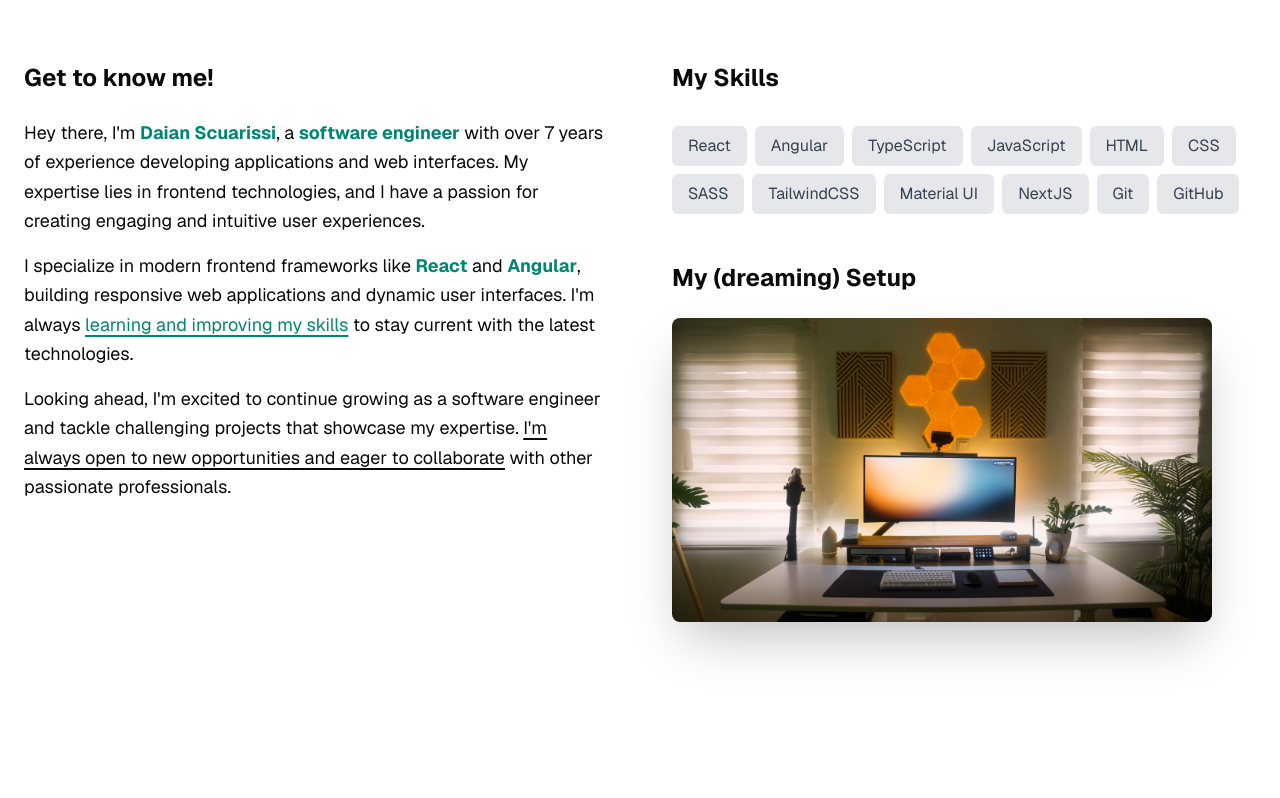
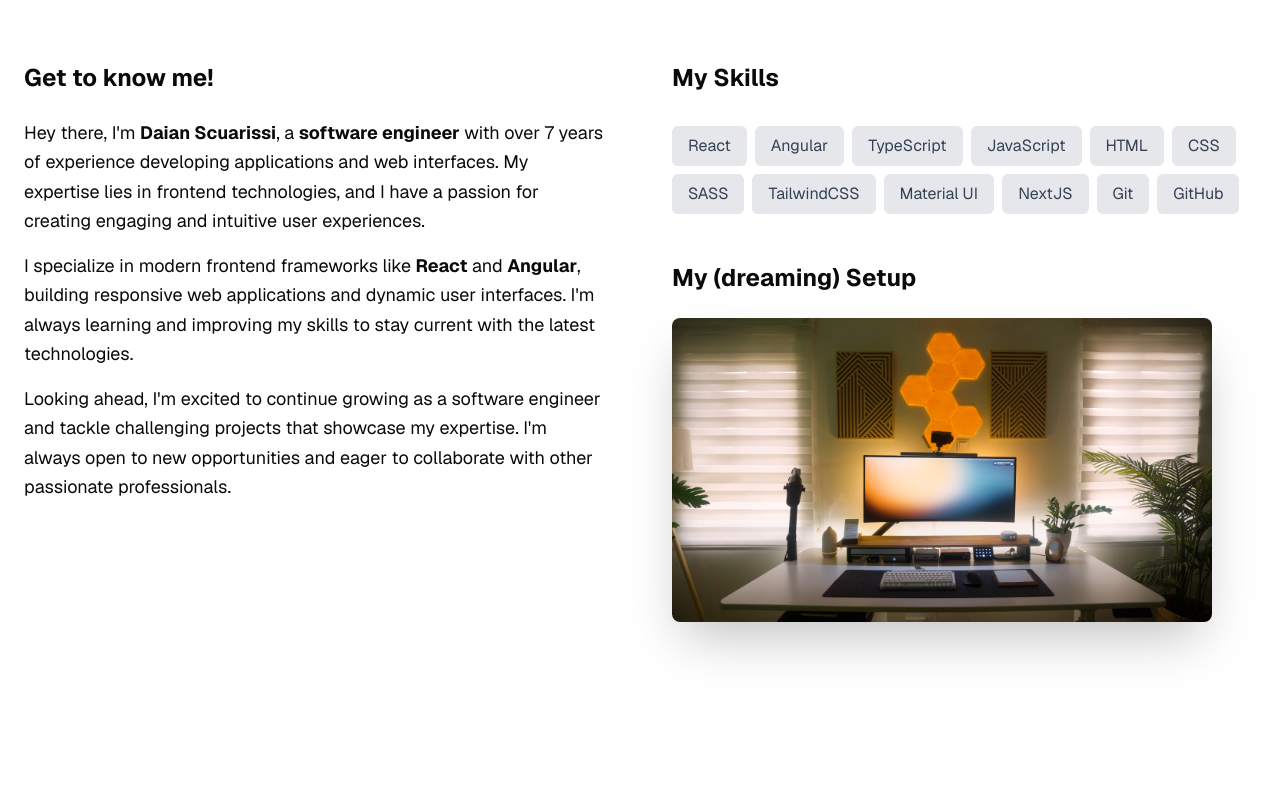
Before and after one commit to SDaian/ds-theme-portfolio, a Next.js app: page / in a window 1280 px wide. Shown: the part 1022-1820 px from the top of the page. Built offline with nearby package versions, Linux system fonts and the light colour scheme.

Commit message:
fix: keep teal for clickable things only and drop link styling from plain text

```diff
--- a/src/app/globals.css
+++ b/src/app/globals.css
@@ -13,6 +13,8 @@
   --color-brand-lighter: oklch(0.82 0.11 178);
   /* Label on a brand fill. Near-black passes 4.5:1 on teal in both themes; white does not. */
   --color-brand-foreground: oklch(0.145 0 0);
+  /* Links on surfaces that stay light in both themes (the Experience cards). 4.83:1 on slate-200. */
+  --color-brand-on-light: oklch(0.48 0.11 178);
 
   /* Semantic colors - Light mode defaults */
   --color-background: oklch(1 0 0);
--- a/src/components/AboutSection.tsx
+++ b/src/components/AboutSection.tsx
@@ -61,30 +61,23 @@ const AboutContent = () => (
 
     <div className='space-y-4 text-center md:text-left'>
       <p className='leading-relaxed font-medium'>
-        Hey there, I&apos;m <span className='text-brand-text font-bold'>Daian Scuarissi</span>, a{' '}
-        <span className='text-brand-text font-semibold'>software engineer</span> with over 7 years
-        of experience developing applications and web interfaces. My expertise lies in frontend
-        technologies, and I have a passion for creating engaging and intuitive user experiences.
+        Hey there, I&apos;m <span className='font-bold'>Daian Scuarissi</span>, a{' '}
+        <span className='font-semibold'>software engineer</span> with over 7 years of experience
+        developing applications and web interfaces. My expertise lies in frontend technologies, and
+        I have a passion for creating engaging and intuitive user experiences.
       </p>
 
       <p className='leading-relaxed font-medium'>
-        I specialize in modern frontend frameworks like{' '}
-        <span className='text-brand-text font-semibold'>React</span> and{' '}
-        <span className='text-brand-text font-semibold'>Angular</span>, building responsive web
-        applications and dynamic user interfaces. I&apos;m always{' '}
-        <span className='text-brand-text underline decoration-2 underline-offset-4'>
-          learning and improving my skills
-        </span>{' '}
-        to stay current with the latest technologies.
+        I specialize in modern frontend frameworks like <span className='font-semibold'>React</span>{' '}
+        and <span className='font-semibold'>Angular</span>, building responsive web applications and
+        dynamic user interfaces. I&apos;m always learning and improving my skills to stay current
+        with the latest technologies.
       </p>
 
       <p className='leading-relaxed font-medium'>
         Looking ahead, I&apos;m excited to continue growing as a software engineer and tackle
-        challenging projects that showcase my expertise.{' '}
-        <span className='underline decoration-2 underline-offset-4'>
-          I&apos;m always open to new opportunities and eager to collaborate
-        </span>{' '}
-        with other passionate professionals.
+        challenging projects that showcase my expertise. I&apos;m always open to new opportunities
+        and eager to collaborate with other passionate professionals.
       </p>
     </div>
   </div>
--- a/src/components/Experience/Components/ExperienceSection.tsx
+++ b/src/components/Experience/Components/ExperienceSection.tsx
@@ -53,7 +53,7 @@ const ExperienceSection = () => {
                             rel='noreferrer'
                             target='_blank'
                           >
-                            <h3 className='flex cursor-pointer items-center gap-2 text-xl font-semibold text-blue-700 md:mb-0'>
+                            <h3 className='text-brand-on-light flex cursor-pointer items-center gap-2 text-xl font-semibold underline-offset-4 hover:underline md:mb-0'>
                               {company}
                               <Link />
                             </h3>
@@ -72,7 +72,7 @@ const ExperienceSection = () => {
                           </span>
                           <button
                             aria-label={expandedItems.has(i) ? 'Hide details' : 'Show details'}
-                            className='ml-2 rounded-md p-1 transition-colors duration-200 hover:bg-slate-300 focus:ring-2 focus:ring-blue-500 focus:ring-offset-1 focus:outline-none'
+                            className='ml-2 rounded-md p-1 transition-colors duration-200 hover:bg-slate-300'
                             onClick={() => toggleExpanded(i)}
                           >
                             {expandedItems.has(i) ? (
--- a/src/components/HeroSection.tsx
+++ b/src/components/HeroSection.tsx
@@ -26,7 +26,7 @@ const HeroSection = () => {
             Hey, I&#39;m Daian<span className='text-brand'>.</span>
           </h1>
           <p className='mt-4 mb-6 sm:text-lg xl:text-2xl'>
-            I&#39;m a <span className='text-brand-text font-semibold'>Software Engineer </span>
+            I&#39;m a <span className='font-semibold'>Software Engineer </span>
             based in Madrid, Spain.
             <br />
             Turning ideas into visually stunning and performant web applications.
--- a/src/components/Navbar/Components/ThemeSwitch.tsx
+++ b/src/components/Navbar/Components/ThemeSwitch.tsx
@@ -24,15 +24,15 @@ export const ThemeSwitch = ({ setTheme, currentTheme }: ThemeSwitchProps) => {
   return (
     <Button
       aria-label='Toggle theme'
-      className='h-9 w-9 transform rounded-full bg-gray-100 p-2 transition-all duration-300 hover:scale-110 hover:bg-blue-100 md:h-9 md:w-9 md:rounded-full md:bg-transparent md:p-2 md:hover:bg-gray-100 dark:bg-gray-800 dark:hover:bg-blue-900 md:dark:hover:bg-gray-800'
+      className='group h-9 w-9 transform rounded-full bg-gray-100 p-2 transition-all duration-300 hover:scale-110 hover:bg-gray-200 md:h-9 md:w-9 md:rounded-full md:bg-transparent md:p-2 md:hover:bg-gray-100 dark:bg-gray-800 dark:hover:bg-gray-700 md:dark:hover:bg-gray-800'
       size='icon'
       variant='ghost'
       onClick={() => setTheme(currentTheme === 'dark' ? 'light' : 'dark')}
     >
       {currentTheme === 'dark' ? (
-        <Sun className='h-5 w-5 text-gray-600 transition-colors duration-300 group-hover:text-blue-600 md:text-slate-300 md:hover:text-emerald-500 dark:text-gray-300 dark:group-hover:text-blue-400' />
+        <Sun className='group-hover:text-brand-text md:group-hover:text-brand-text dark:group-hover:text-brand-text h-5 w-5 text-gray-600 transition-colors duration-300 md:text-slate-300 dark:text-gray-300' />
       ) : (
-        <Moon className='h-5 w-5 text-gray-600 transition-colors duration-300 group-hover:text-blue-600 md:text-slate-700 md:hover:text-emerald-500 dark:text-gray-300 dark:group-hover:text-blue-400' />
+        <Moon className='group-hover:text-brand-text md:group-hover:text-brand-text dark:group-hover:text-brand-text h-5 w-5 text-gray-600 transition-colors duration-300 md:text-slate-700 dark:text-gray-300' />
       )}
     </Button>
   );
--- a/src/components/Shared/SocialIcons/index.tsx
+++ b/src/components/Shared/SocialIcons/index.tsx
@@ -13,13 +13,13 @@ export const SocialIcons = ({ className }: SocialIconsProps) => {
           <a
             key={item.name}
             aria-label={`Follow on ${item.name}`}
-            className='group relative transform rounded-full bg-gray-100 p-2 transition-all duration-300 hover:scale-110 hover:bg-blue-100 dark:bg-gray-800 dark:hover:bg-blue-900'
+            className='group relative transform rounded-full bg-gray-100 p-2 transition-all duration-300 hover:scale-110 hover:bg-gray-200 dark:bg-gray-800 dark:hover:bg-gray-700'
             href={item.link}
             rel='noreferrer'
             target='_blank'
           >
             <Icon
-              className={`text-gray-600 transition-colors duration-300 group-hover:text-blue-600 dark:text-gray-300 dark:group-hover:text-blue-400 ${className}`}
+              className={`group-hover:text-brand-text dark:group-hover:text-brand-text text-gray-600 transition-colors duration-300 dark:text-gray-300 ${className}`}
               size={20}
             />
           </a>
```
